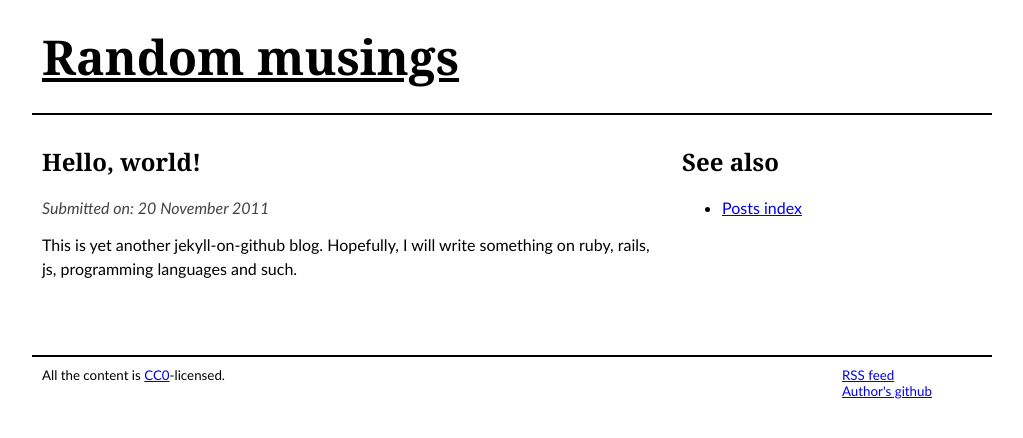
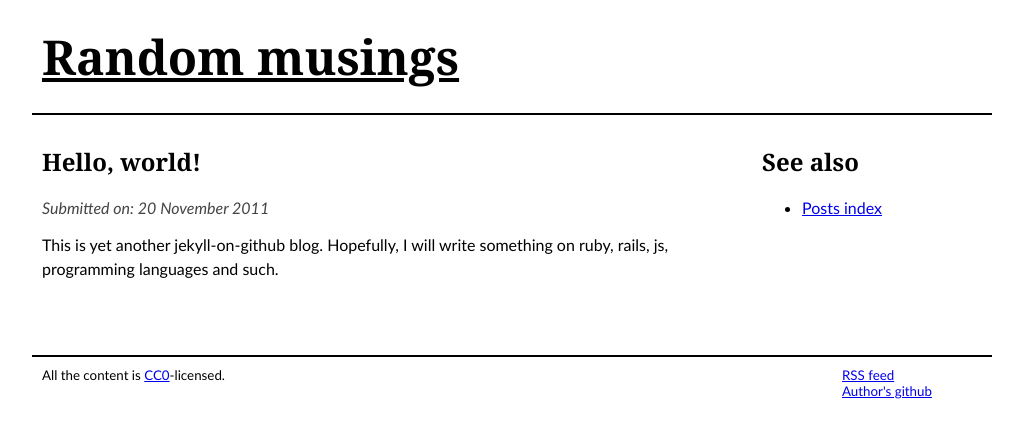
Before and after one commit to markiz/markiz.github.com, a Jekyll site: the page built from _posts/2011-11-20-1-hello-world.markdown, in a window 1280 px wide. Shown: the top 438 px of the page, without its empty margins (128-1151 px from the left). Built offline with Jekyll 4.4.1, drawn with Linux system fonts in a browser that asks for light colours; Markdown is read by kramdown in place of the engine named in the settings; comment, search, counter and statistics services are not loaded.

Commit message:
Widen post-bit a little more

```diff
--- a/_layouts/post.html
+++ b/_layouts/post.html
@@ -13,12 +13,12 @@
     <header class="container_12"><h1><a href="/">Random musings</a></h1></header>
 
     <div class="container_12">
-      <article id="post" class="grid_8">
+      <article id="post" class="grid_9">
         <h2>{{page.title}}</h2>
         <date>Submitted on: {{page.date | date_to_long_string }}</date>
         {{content}}
       </article>
-      <aside id="sidebar" class="grid_4">
+      <aside id="sidebar" class="grid_3">
         <h2>See also</h2>
         <ul class='see-also'>
           <li><a href="/">Posts index</a></li>
```
